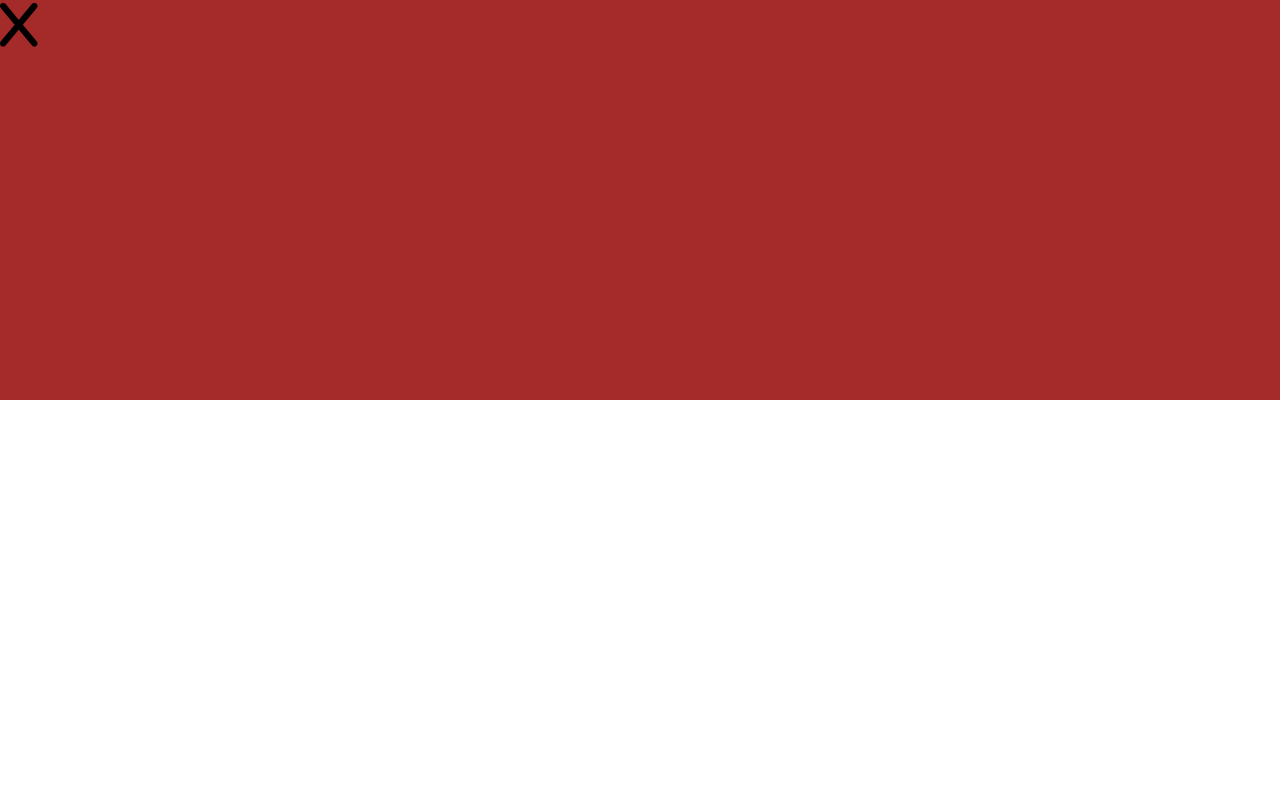
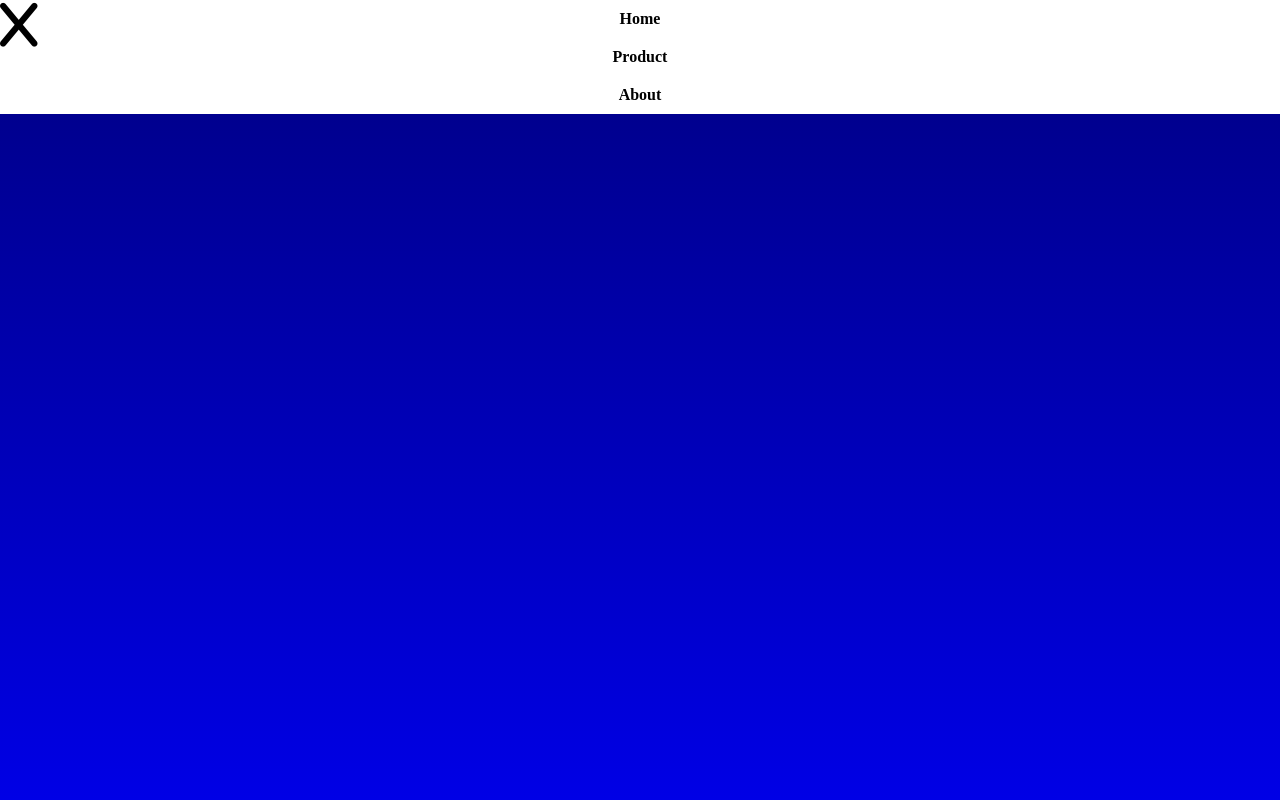
Before and after one commit to Johncian8/changing-, a plain HTML site: page index.html in a window 1280 px wide. Both pictures are taken after a click on the icon 21 px from the left and 25 px from the top of the page. Shown: the top 800 px of the page. Drawn offline with Linux system fonts and the light colour scheme.

Commit message:
Update index.html

```diff
--- a/index.html
+++ b/index.html
@@ -4,19 +4,21 @@
 <head>
   <meta charset="UTF-8">
   <meta name="viewport" content="width=device-width, initial-scale=1">
-  <title>Button Hover Effect</title>
+  <title>Menu</title>
   <style>
+    body {
+      margin: 0;
+      padding: 0;
+      height: 2000px;
+      background: linear-gradient(to bottom, navy, blue, lightblue);
+    }
 
-  body{
-
-    margin: 0;
-    padding: 0;
-  }
     .fa-solid {
       font-size: 50px;
-      transition: all 0.7s ease;
+      transition: transform 0.7s ease, opacity 0.7s ease;
       z-index: 1;
       position: absolute;
+      cursor: pointer;
     }
 
     .fa-bars {
@@ -29,20 +31,47 @@
       opacity: 1;
     }
 
-    .content{
-
+    .content {
       width: 100%;
-      height: 50px;
-      background-color: brown;
+      max-height: 50px;
+      background-color: white;
       position: absolute;
-      transition: all 0.5s ease;
+      overflow: hidden;
+      transition: max-height 0.5s ease;
     }
 
-    .mainCont{
+    .content.expanded {
+      max-height: 400px;
+    }
 
+    .content h4 {
+      margin: 0;
+      padding: 10px;
+      color: white;
+      text-align: center;
+      opacity: 0;
+      transform: translateY(-20px);
+      transition: opacity 0.5s ease, transform 0.5s ease;
+      color: black;
+    }
+
+    .content.expanded h4 {
+      opacity: 1;
+      transform: translateY(0);
+    }
+
+    .mainCont {
       width: 100%;
       height: 400px;
       position: relative;
+      position: fixed;
+    }
+
+    h4:hover{
+
+      background-color: indianred;
+      color: white;
+      transition: all 0.6s ease;
     }
   </style>
   <script src="https://kit.fontawesome.com/6d9cb8d62e.js" crossorigin="anonymous"></script>
@@ -52,27 +81,32 @@
   <div class="mainCont">
     <i class="fa-solid fa-bars" id="bar"></i>
 
-  <div class="content"></div>
-
+    <div class="content" id="content">
+      <div>
+        <h4>Home</h4>
+      </div>
+      <div>
+        <h4>Product</h4>
+      </div>
+      <div>
+        <h4>About</h4>
+      </div>
+    </div>
   </div>
-
 
   <script>
     let menu = document.querySelector('#bar');
+    let content = document.querySelector('#content');
 
     menu.addEventListener('click', () => {
-
-      let cont = document.querySelector(".content");
-
       if (menu.classList.contains('fa-bars')) {
         menu.classList.remove('fa-bars');
         menu.classList.add('fa-x');
-        cont.style.height = "400px";
-
+        content.classList.add('expanded');
       } else {
         menu.classList.add('fa-bars');
         menu.classList.remove('fa-x');
-        cont.style.height = "50px";
+        content.classList.remove('expanded');
       }
     });
   </script>
```
